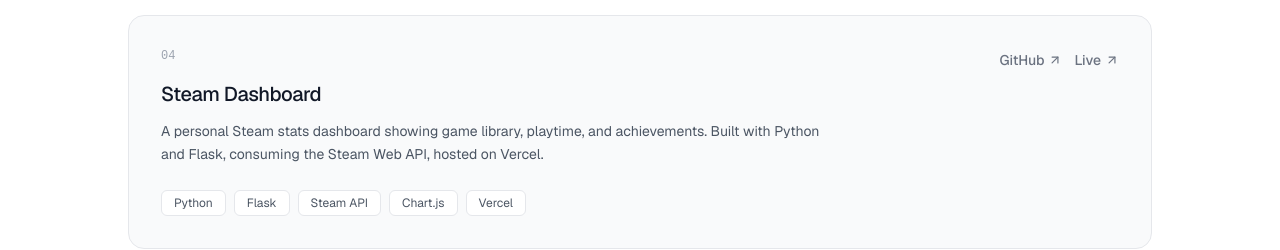
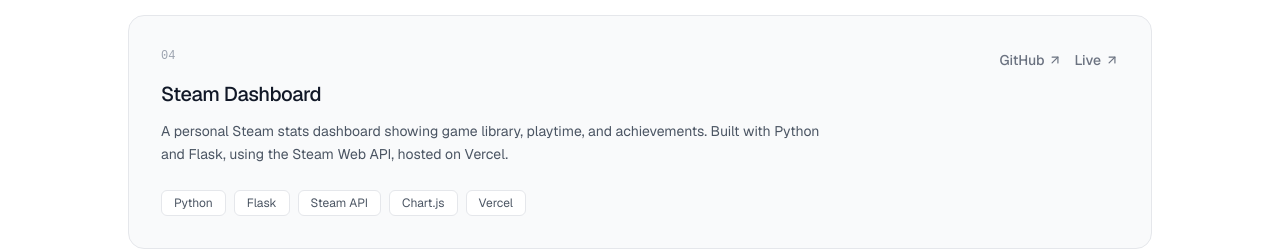
Before and after one commit to WillKirk/my-portfolio, a Next.js app: page / in a window 1280 px wide. Shown: the part 3037-3287 px from the top of the page. Built offline with nearby package versions, Linux system fonts and the light colour scheme.

Commit message:
projects wording change

```diff
--- a/src/components/Projects.tsx
+++ b/src/components/Projects.tsx
@@ -43,7 +43,7 @@
   {
     number: '04',
     title: 'Steam Dashboard',
-    description: 'A personal Steam stats dashboard showing game library, playtime, and achievements. Built with Python and Flask, consuming the Steam Web API, hosted on Vercel.',
+    description: 'A personal Steam stats dashboard showing game library, playtime, and achievements. Built with Python and Flask, using the Steam Web API, hosted on Vercel.',
     tech: ['Python', 'Flask', 'Steam API', 'Chart.js', 'Vercel'],
     github: 'https://github.com/WillKirk/steam-dashboard',
     live: 'https://steam-dashboard-wk.vercel.app/',
```
